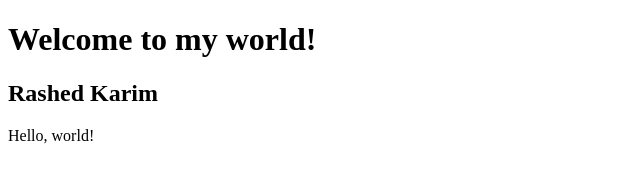
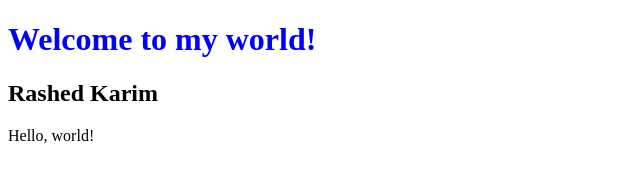
Before and after one commit to rashedkarim/cprogramming, a plain HTML site: page index.html in a window 1280 px wide. Shown: the whole page, without its empty margins (0-640 px from the left). Drawn offline with Linux system fonts and the light colour scheme.

Commit message:
add style in h1

```diff
--- a/index.html
+++ b/index.html
@@ -4,7 +4,7 @@
         <title>Hello!</title>
     </head>
     <body>
-        <h1>Welcome to my world!</h1>
+        <h1 style="color:blue;">Welcome to my world!</h1>
         <h2>Rashed Karim</h2>
         Hello, world!
     </body>
```
